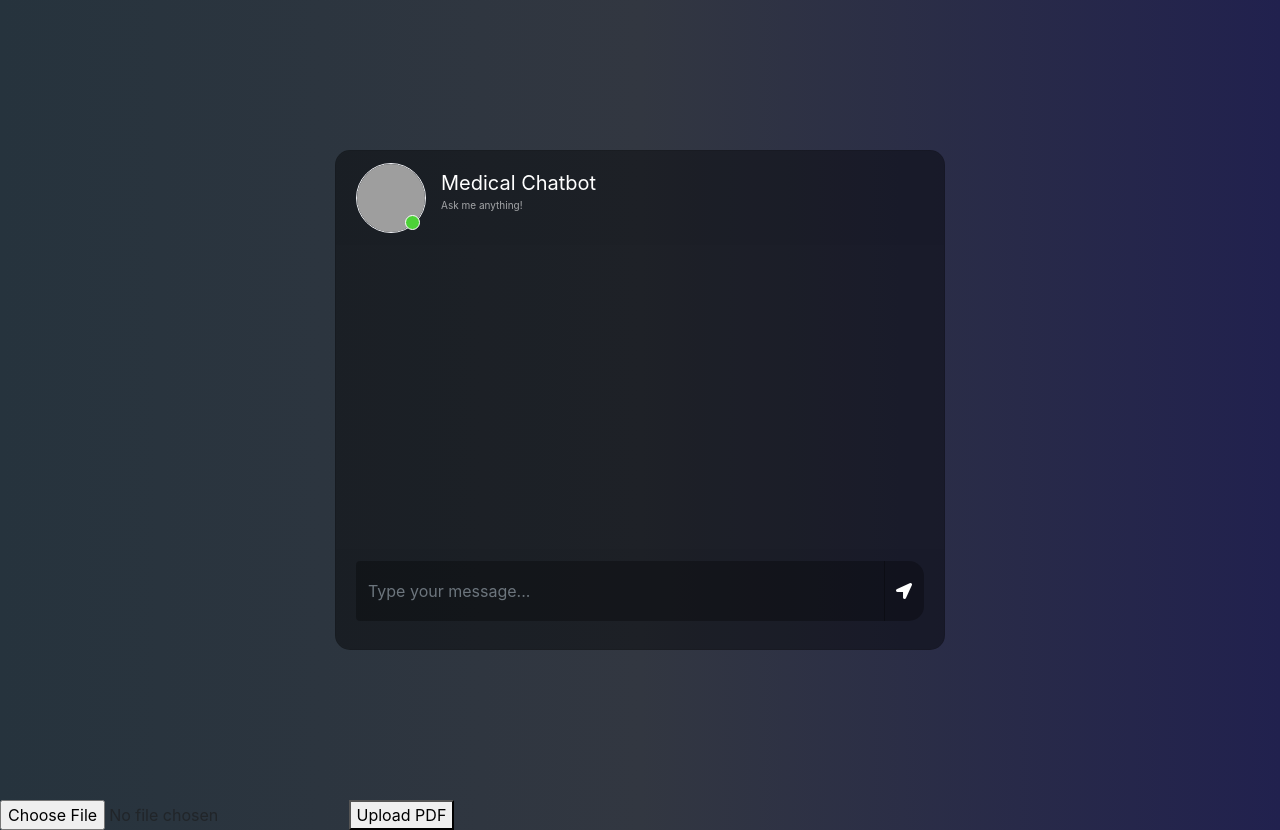
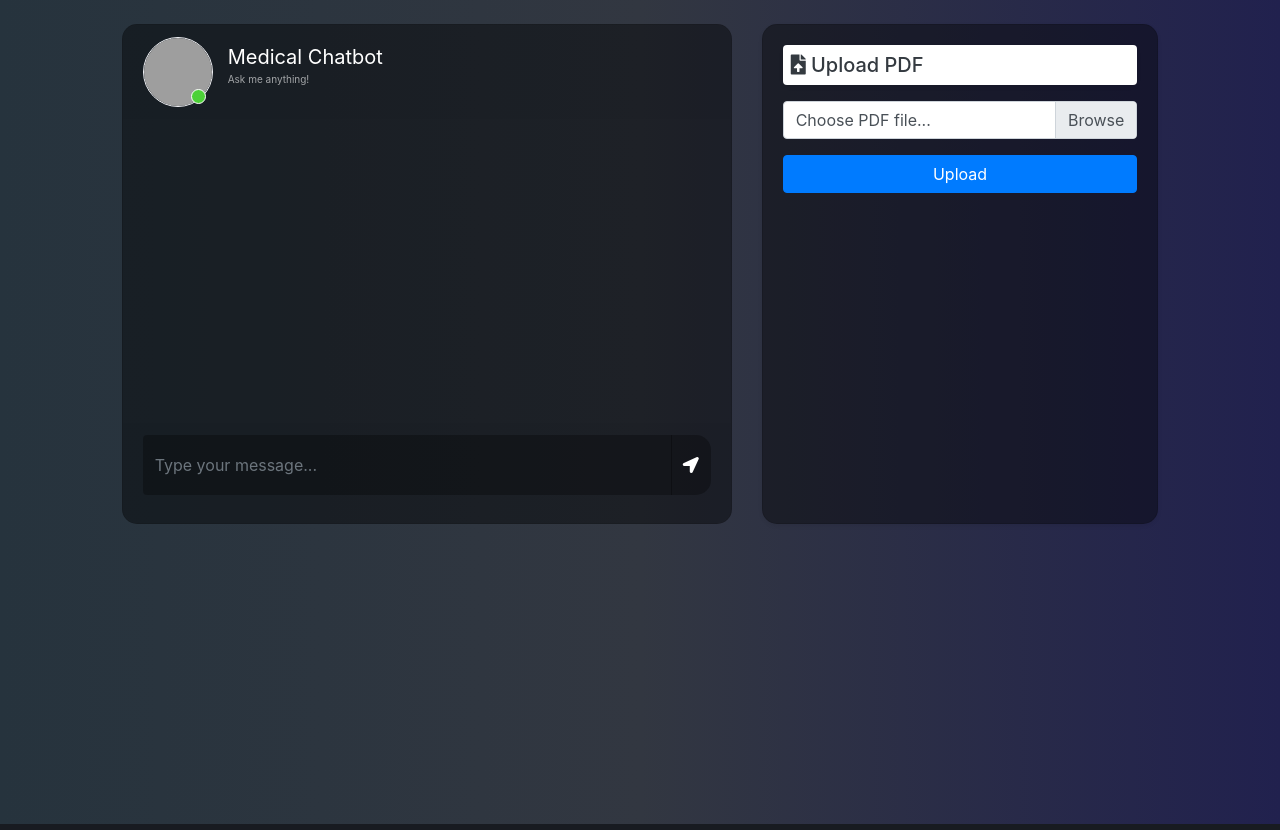
Before and after one commit to Akcthecoder200/Medical-Chatbot, a Flask app: page / in a window 1280 px wide. Run offline with Flask 3, Linux system fonts and the light colour scheme; some libraries are stand-ins or nearby versions; grey boxes are pictures that could not be loaded.

Commit message:
refactor: enhance chat.html layout and improve PDF upload functionality

```diff
--- a/templates/chat.html
+++ b/templates/chat.html
@@ -1,4 +1,8 @@
-<link href="//maxcdn.bootstrapcdn.com/bootstrap/4.1.1/css/bootstrap.min.css" rel="stylesheet" id="bootstrap-css">
+<link
+  href="//maxcdn.bootstrapcdn.com/bootstrap/4.1.1/css/bootstrap.min.css"
+  rel="stylesheet"
+  id="bootstrap-css"
+/>
 <script src="//maxcdn.bootstrapcdn.com/bootstrap/4.1.1/js/bootstrap.min.js"></script>
 <script src="//cdnjs.cloudflare.com/ajax/libs/jquery/3.2.1/jquery.min.js"></script>
 
@@ -6,23 +10,38 @@
 <html>
   <head>
     <title>Chatbot</title>
-		<link rel="stylesheet" href="https://stackpath.bootstrapcdn.com/bootstrap/4.1.3/css/bootstrap.min.css" integrity="sha384-MCw98/SFnGE8fJT3GXwEOngsV7Zt27NXFoaoApmYm81iuXoPkFOJwJ8ERdknLPMO" crossorigin="anonymous">
-		<link rel="stylesheet" href="https://use.fontawesome.com/releases/v5.5.0/css/all.css" integrity="sha384-B4dIYHKNBt8Bc12p+WXckhzcICo0wtJAoU8YZTY5qE0Id1GSseTk6S+L3BlXeVIU" crossorigin="anonymous">
+    <link
+      rel="stylesheet"
+      href="https://stackpath.bootstrapcdn.com/bootstrap/4.1.3/css/bootstrap.min.css"
+      integrity="sha384-MCw98/SFnGE8fJT3GXwEOngsV7Zt27NXFoaoApmYm81iuXoPkFOJwJ8ERdknLPMO"
+      crossorigin="anonymous"
+    />
+    <link
+      rel="stylesheet"
+      href="https://use.fontawesome.com/releases/v5.5.0/css/all.css"
+      integrity="sha384-B4dIYHKNBt8Bc12p+WXckhzcICo0wtJAoU8YZTY5qE0Id1GSseTk6S+L3BlXeVIU"
+      crossorigin="anonymous"
+    />
     <script src="https://ajax.googleapis.com/ajax/libs/jquery/3.3.1/jquery.min.js"></script>
-		<link rel="stylesheet" type="text/css" href="{{ url_for('static', filename='style.css')}}"/>
+    <link
+      rel="stylesheet"
+      type="text/css"
+      href="{{ url_for('static', filename='style.css')}}"
+    />
   </head>
-
-
   <body>
-		<div class="container-fluid h-100">
+    <div class="container-fluid h-100 mt-4">
       <div class="row justify-content-center h-100">
-				<div class="col-md-8 col-xl-6 chat">
+        <!-- Chat Card (Left) -->
+        <div class="col-md-7 col-xl-6 mb-4">
           <div class="card">
             <div class="card-header msg_head">
               <div class="d-flex bd-highlight">
                 <div class="img_cont">
-									<img src="https://cdn-icons-png.flaticon.com/512/387/387569.png" class="rounded-circle user_img">
-									<!-- <img src="https://www.prdistribution.com/spirit/uploads/pressreleases/2019/newsreleases/d83341deb75c4c4f6b113f27b1e42cd8-chatbot-florence-already-helps-thousands-of-patients-to-remember-their-medication.png" class="rounded-circle user_img"> -->
+                  <img
+                    src="https://cdn-icons-png.flaticon.com/512/387/387569.png"
+                    class="rounded-circle user_img"
+                  />
                   <span class="online_icon"></span>
                 </div>
                 <div class="user_info">
@@ -31,49 +50,126 @@
                 </div>
               </div>
             </div>
-						<div id="messageFormeight" class="card-body msg_card_body">
-
-
-						</div>
+            <div id="messageFormeight" class="card-body msg_card_body"></div>
             <div class="card-footer">
               <form id="messageArea" class="input-group">
-                                <input type="text" id="text" name="msg" placeholder="Type your message..." autocomplete="off" class="form-control type_msg" required/>
+                <input
+                  type="text"
+                  id="text"
+                  name="msg"
+                  placeholder="Type your message..."
+                  autocomplete="off"
+                  class="form-control type_msg"
+                  required
+                />
                 <div class="input-group-append">
-									<button type="submit" id="send" class="input-group-text send_btn"><i class="fas fa-location-arrow"></i></button>
+                  <button
+                    type="submit"
+                    id="send"
+                    class="input-group-text send_btn"
+                  >
+                    <i class="fas fa-location-arrow"></i>
+                  </button>
                 </div>
               </form>
+            </div>
+          </div>
+        </div>
+        <!-- Upload Card (Right) -->
+        <div class="col-md-5 col-xl-4 mb-4">
+          <div class="card shadow-sm">
+            <div class="card-body">
+              <h5 class="card-title mb-3 bg-white text-dark p-2 rounded shadow-sm">
+                <i class="fas fa-file-upload"></i><span> Upload PDF</span>
+              </h5>
+              <form
+                id="uploadForm"
+                enctype="multipart/form-data"
+                class="d-flex flex-column align-items-start"
+              >
+                <div class="custom-file mb-2 w-100">
+                  <input
+                    type="file"
+                    class="custom-file-input"
+                    id="pdfFile"
+                    name="file"
+                    accept=".pdf"
+                    required
+                  />
+                  <label class="custom-file-label" for="pdfFile" id="fileLabel"
+                    >Choose PDF file...</label
+                  >
+                </div>
+                <button
+                  type="submit"
+                  class="btn btn-primary btn-block mt-2"
+                  style="width: 100%"
+                >
+                  Upload
+                </button>
+              </form>
+              <div id="uploadStatus" class="mt-3"></div>
+              <div id="currentFile" class="text-muted small mt-1"></div>
             </div>
           </div>
         </div>
       </div>
     </div>
 
-		<form id="uploadForm" enctype="multipart/form-data">
-  <input type="file" name="file" accept=".pdf" required>
-  <button type="submit">Upload PDF</button>
-</form>
-<div id="uploadStatus"></div>
     <script>
-document.getElementById('uploadForm').onsubmit = async function(e) {
+      // Show selected file name
+      document
+        .getElementById("pdfFile")
+        .addEventListener("change", function (e) {
+          const fileName = e.target.files[0]
+            ? e.target.files[0].name
+            : "Choose PDF file...";
+          document.getElementById("fileLabel").innerText = fileName;
+          document.getElementById("currentFile").innerText =
+            fileName !== "Choose PDF file..." ? "Selected: " + fileName : "";
+          document.getElementById("uploadStatus").innerText = "";
+        });
+
+      document.getElementById("uploadForm").onsubmit = async function (e) {
         e.preventDefault();
         const formData = new FormData(this);
-  const res = await fetch('/upload', { method: 'POST', body: formData });
+        const res = await fetch("/upload", { method: "POST", body: formData });
         const data = await res.json();
-  document.getElementById('uploadStatus').innerText = data.success ?
-    'Upload successful: ' + data.filename : 'Error: ' + (data.error || 'Unknown');
+        const fileInput = document.getElementById("pdfFile");
+        const fileLabel = document.getElementById("fileLabel");
+        const uploadStatus = document.getElementById("uploadStatus");
+        const currentFile = document.getElementById("currentFile");
+
+        if (data.success) {
+          uploadStatus.innerHTML = `<span class="text-success"><i class="fas fa-check-circle"></i> Upload successful: ${data.filename}</span>`;
+          currentFile.innerText = "Currently uploaded: " + data.filename;
+        } else {
+          uploadStatus.innerHTML = `<span class="text-danger"><i class="fas fa-times-circle"></i> Error: ${
+            data.error || "Unknown"
+          }</span>`;
+          currentFile.innerText = "";
+        }
+        // Clear file input
+        fileInput.value = "";
+        fileLabel.innerText = "Choose PDF file...";
       };
     </script>
 
     <script>
-			$(document).ready(function() {
-				$("#messageArea").on("submit", function(event) {
+      $(document).ready(function () {
+        $("#messageArea").on("submit", function (event) {
           const date = new Date();
           const hour = date.getHours();
           const minute = date.getMinutes();
-					const str_time = hour+":"+minute;
+          const str_time = hour + ":" + minute;
           var rawText = $("#text").val();
 
-					var userHtml = '<div class="d-flex justify-content-end mb-4"><div class="msg_cotainer_send">' + rawText + '<span class="msg_time_send">'+ str_time + '</span></div><div class="img_cont_msg"><img src="https://i.ibb.co/d5b84Xw/Untitled-design.png" class="rounded-circle user_img_msg"></div></div>';
+          var userHtml =
+            '<div class="d-flex justify-content-end mb-4"><div class="msg_cotainer_send">' +
+            rawText +
+            '<span class="msg_time_send">' +
+            str_time +
+            '</span></div><div class="img_cont_msg"><img src="https://i.ibb.co/d5b84Xw/Untitled-design.png" class="rounded-circle user_img_msg"></div></div>';
 
           $("#text").val("");
           $("#messageFormeight").append(userHtml);
@@ -84,14 +180,18 @@ document.getElementById('uploadForm').onsubmit = async function(e) {
             },
             type: "POST",
             url: "/get",
-					}).done(function(data) {
-						var botHtml = '<div class="d-flex justify-content-start mb-4"><div class="img_cont_msg"><img src="https://cdn-icons-png.flaticon.com/512/387/387569.png" class="rounded-circle user_img_msg"></div><div class="msg_cotainer">' + data + '<span class="msg_time">' + str_time + '</span></div></div>';
+          }).done(function (data) {
+            var botHtml =
+              '<div class="d-flex justify-content-start mb-4"><div class="img_cont_msg"><img src="https://cdn-icons-png.flaticon.com/512/387/387569.png" class="rounded-circle user_img_msg"></div><div class="msg_cotainer">' +
+              data +
+              '<span class="msg_time">' +
+              str_time +
+              "</span></div></div>";
             $("#messageFormeight").append($.parseHTML(botHtml));
           });
           event.preventDefault();
         });
       });
     </script>
-
   </body>
 </html>
```
Lines whose indentation alone changed are shown as unchanged.
